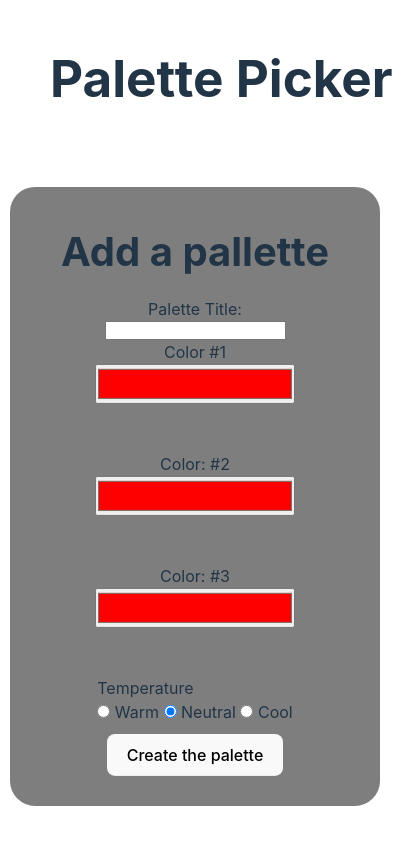
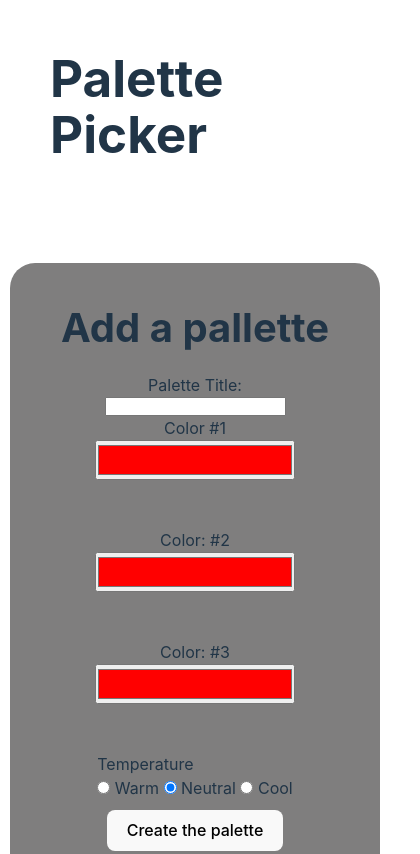
Before and after one commit to jahmarimaxwell/palette-picker, a website built with Vite: page palette-picker-project/index.html in a window 390 px wide. Shown: the top 854 px of the page, 420 px wide, since content can reach past the window. Built offline with nearby package versions, Linux system fonts and the light colour scheme.

Commit message:
made the palette maker centered/mobile view fixed

```diff
--- a/palette-picker-project/index.html
+++ b/palette-picker-project/index.html
@@ -11,8 +11,9 @@
 
 <body>
   <main>
+    <h1 id="palette-picker-heading">Palette Picker</h1>
     <div id="make-palette">
-        <h1 id="palette-picker-heading">Palette Picker</h1>
+      <div class="line "></div>
         <form action="" id="new-palette-form" aria-labelledby="form-heading">
           <h2 id="palette-form-heading">Add a pallette</h2>
           <label for="palette-title">Palette Title:</label>
@@ -41,7 +42,9 @@
         </form>
     </div>
     <h2 id="made-palette-header">Palettes</h2>
-    <div id="big-card-container"></div>
+    <div id="big-card-container">
+      <div class="line"></div>
+    </div>
 
     </div>
     <script type="module" src="./main.js"></script>
--- a/palette-picker-project/style.css
+++ b/palette-picker-project/style.css
@@ -101,32 +101,34 @@ button:focus-visible {
 #make-palette {
   display: flex;
   flex-direction: column;
+  align-items: center;
 }
 
 #palette-picker-heading {
   display: block;
   position: relative;
-  width: 100%;
   margin: 40px;
+}
+
+.line {
+  border-bottom: 5px solid white;
+  margin-top: 5px;
+  width: 90%;
 }
 
 #new-palette-form {
   background-color: #7F7E7E;
-  position: relative;
-  margin-top: 350px;
-  left: 50%;
-  transform: translate(-50%, -50%);
   /* flex properties for form */
   display: flex;
   flex-wrap: nowrap;
   flex-direction: column;
-  align-content: space-around;
   justify-content: space-evenly;
 
   align-items: center;
   width: 450px;
   border-radius: 25px;
   padding: 20px;
+  margin: 50px;
 }
 
 section {
@@ -169,7 +171,7 @@ fieldset {
 
 #made-palette-header {
   font-size: 60px;
-  margin-left: 50px;
+  margin: 30px;
 }
 
 #big-card-container {
@@ -177,6 +179,7 @@ fieldset {
   flex-direction: row;
   flex-wrap: wrap;
   justify-content: space-evenly;
+  margin: 20px;
   margin-bottom: 30px;
 }
 
@@ -194,7 +197,7 @@ li#card-list{
   width: auto;
   justify-content: space-around;
   border-radius: 35px;
-  margin: 20px;
+  margin: 50px;
   padding: 10px;
 }
 
```
